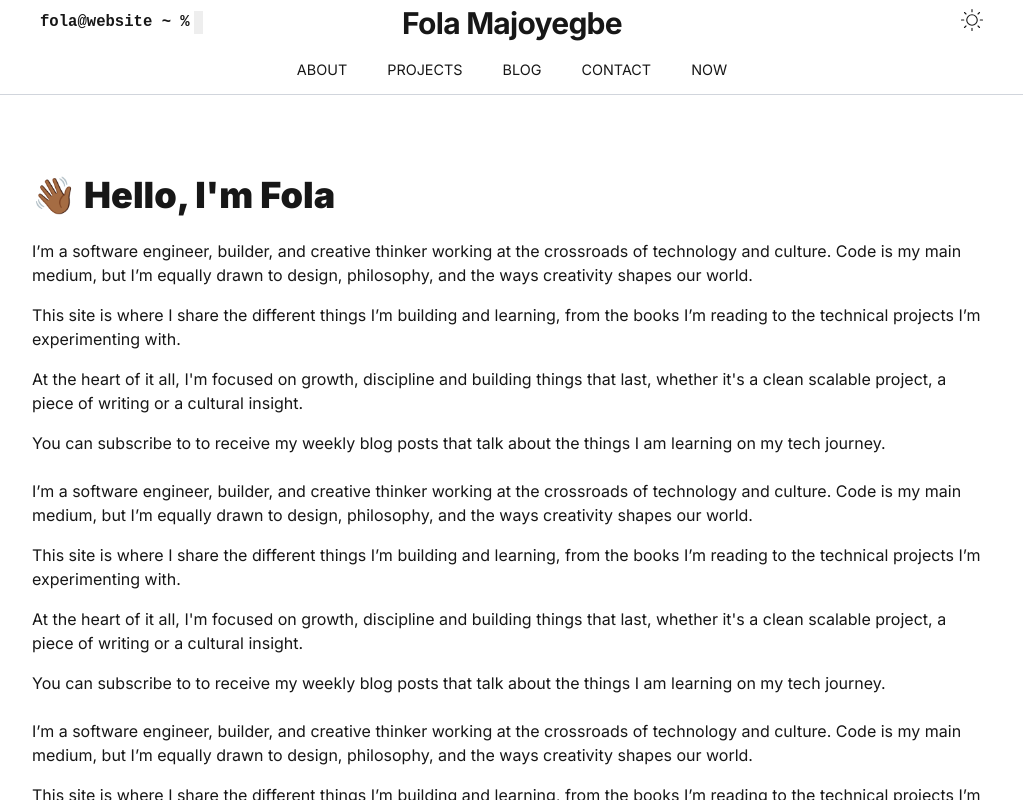
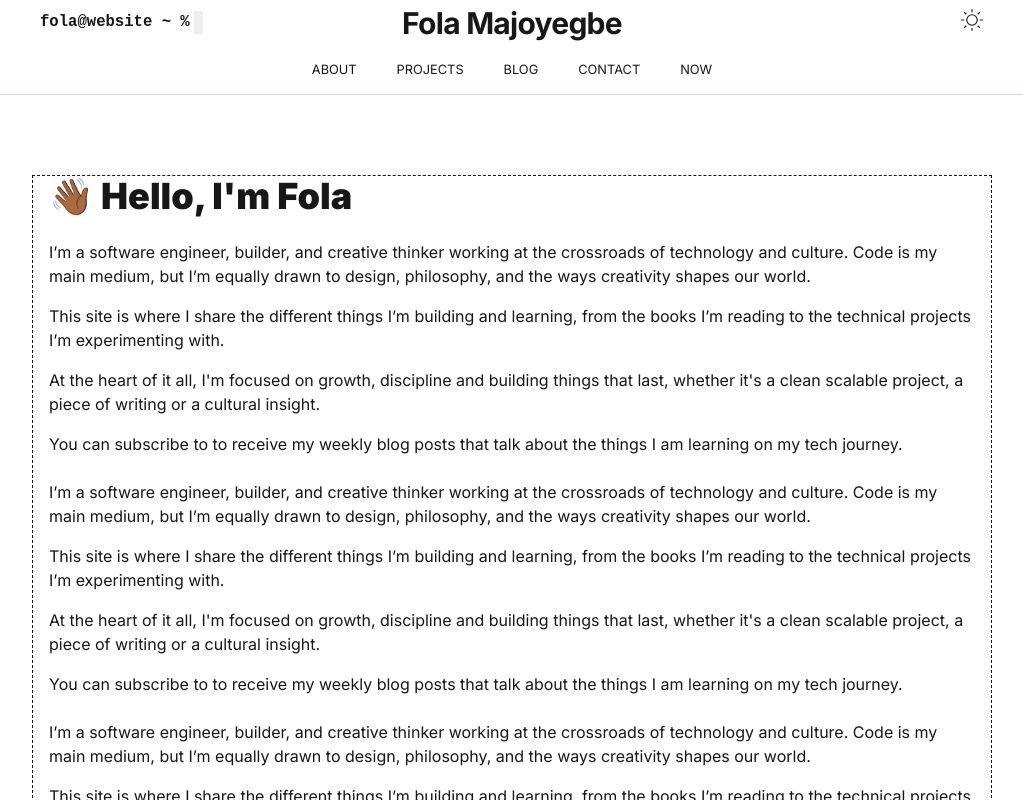
Before and after one commit to Folamajo/portfolio, a Next.js app: page / in a window 1280 px wide. Shown: the top 800 px of the page, without its empty margins (128-1151 px from the left). Built offline with nearby package versions, Linux system fonts and the light colour scheme.

Commit message:
Changed UI of text to have max width

```diff
--- a/src/app/page.tsx
+++ b/src/app/page.tsx
@@ -9,7 +9,7 @@ export default function Home() {
          {/* <div className= "w-10 border h-10 dark:bg-amber-400">
 
          </div> */}
-         <main className='w-[60em] mt-20 mb-6'>
+         <main className=' max-w-[60em] mt-20 mb-6 border border-dashed px-4'>
             <h1 className='font-black text-4xl '>👋🏾 Hello, I'm Fola</h1>
             <div className= "mt-6">
                <p>
--- a/src/components/Header/Menu.tsx
+++ b/src/components/Header/Menu.tsx
@@ -25,7 +25,7 @@ const Menu = ({ setPageName } : MenuProps) => {
              </div> */}
 
 
-            <div className="  mx-auto absolute left-1/2 transform -translate-x-1/2 text-[0.9em]">
+            <div className="  mx-auto absolute left-1/2 transform -translate-x-1/2 text-[0.8em]">
                <ul className='flex gap-10'>
                <li className= "hover:opacity-70">
                   <Link href='/about'
```
